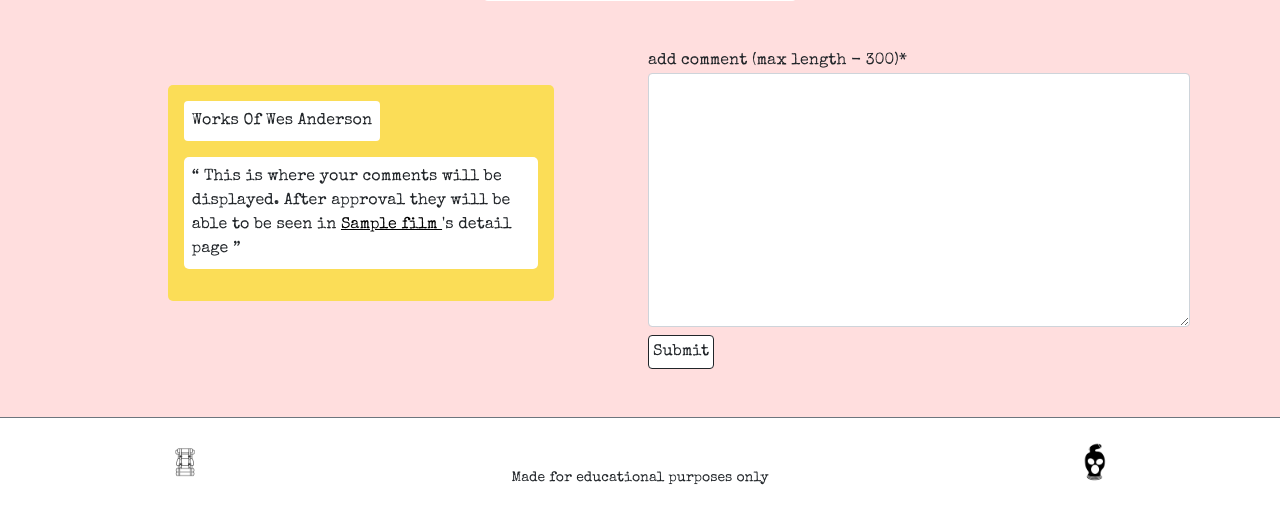
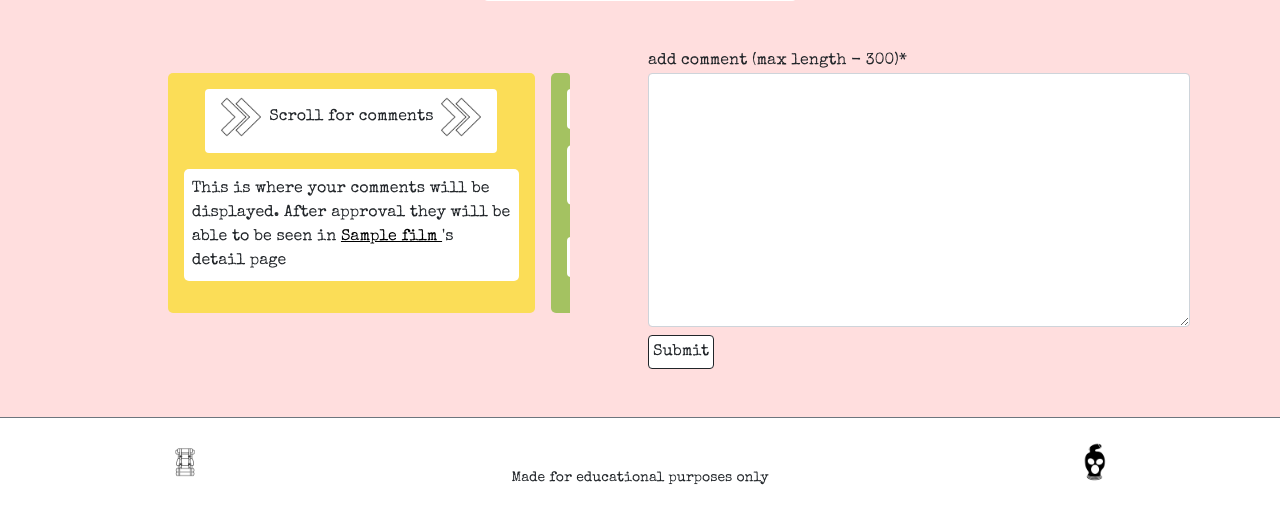
Before and after one commit to DavidDock/works-of-wes-anderson, a Django app: page /member-area/ in a window 1280 px wide. Shown: the part 584-1114 px from the top of the page. Run offline with Django 4.2, Linux system fonts and the light colour scheme; a user stored in the database is signed in; tables that the repository leaves empty hold one stand-in row (values such as "Sample post"); some libraries are stand-ins or nearby versions.

Commit message:
Add arrow images to member area and additional comment

```diff
--- a/static/css/style.css
+++ b/static/css/style.css
@@ -473,6 +473,14 @@
 
 }
 
+.info-comment {
+    padding: 0.5rem;
+    background-color: white;
+    width: fit-content;
+    border-radius: 5px;
+
+}
+
 blockquote::before {
     content: "“";
 }
@@ -488,8 +496,8 @@
 }
 
 #full-width-snap {
-    grid-auto-columns: 100%;
-    width: 100%;
+    grid-auto-columns: 95%;
+    width: 95%;
 }
 
 /* login and register page */
--- a/templates/film_detail.html
+++ b/templates/film_detail.html
@@ -88,7 +88,7 @@
                         <div
                             class="scroll-container br scroll-container-default scroll-container-{{ film.color_class }} {% if not member_comments %}justify-content-center{% endif %} {% if member_comments|length == 1 %}justify-content-center{% endif %} snaps-inline">
                             {% if not member_comments %}
-                            <figure class="dark-grey">
+                            <figure class="{{ film.color_class }}-2">
                                 <figurecaption class="rounded">
                                     Member
                                 </figurecaption class="rounded">
@@ -99,7 +99,7 @@
                             {% endif %}
 
                             {% for comment in member_comments %}
-                            <figure class="dark-grey">
+                            <figure class="{{ film.color_class }}-2">
                                 <figurecaption class="rounded">
                                     {{ comment.name }}
                                 </figurecaption class="rounded">
--- a/templates/member_area.html
+++ b/templates/member_area.html
@@ -47,13 +47,17 @@
             <div id="full-width-snap"
                 class="scroll-container rounded scroll-container-default scroll-container-{{ movie.color_class }} snaps-inline">
                 <figure class="default-2 {{ movie.color_class }}-2">
-                    <figurecaption class="rounded">
-                        Works Of Wes Anderson
-                    </figurecaption class="rounded">
-                    <blockquote>
+                    <figurecaption class="rounded d-flex mx-auto">
+                        <img class="icon mx-2" src="{% static 'images/arrows.png' %}" alt="Arrows"
+                            width="10" height="10" />
+                        <p class="pt-2">Scroll for comments</p>
+                        <img class="icon mx-2" src="{% static 'images/arrows.png' %}" alt="Another icon of arrows"
+                            width="10" height="10" />
+                    </figurecaption>
+                    <p class="info-comment">
                         This is where your comments will be displayed. After approval they will be able to be seen in <a class="normal-link" href="{% url 'film_detail' movie.slug %}"> {{ movie.title}} </a>'s
                         detail page
-                    </blockquote>
+                    </p>
                 </figure>
                 {% for comment in all_comments %}
                 {% if comment.film == movie %}
@@ -83,6 +87,14 @@
                 </figure>
                 {% endif %}
                 {% endfor %}
+                <figure class="default-1 {{ movie.color_class }}-1">
+                    <figurecaption class="rounded">
+                       Works Of Wes Anderson
+                    </figurecaption class="rounded">
+                    <blockquote>
+                        Thank you for contributing to the website. You can add more comments in the ajacent text area.
+                    </blockquote>
+                </figure>
             </div>
         </div>
 
```
Also changed, not shown: static/images/arrows.png (added).
